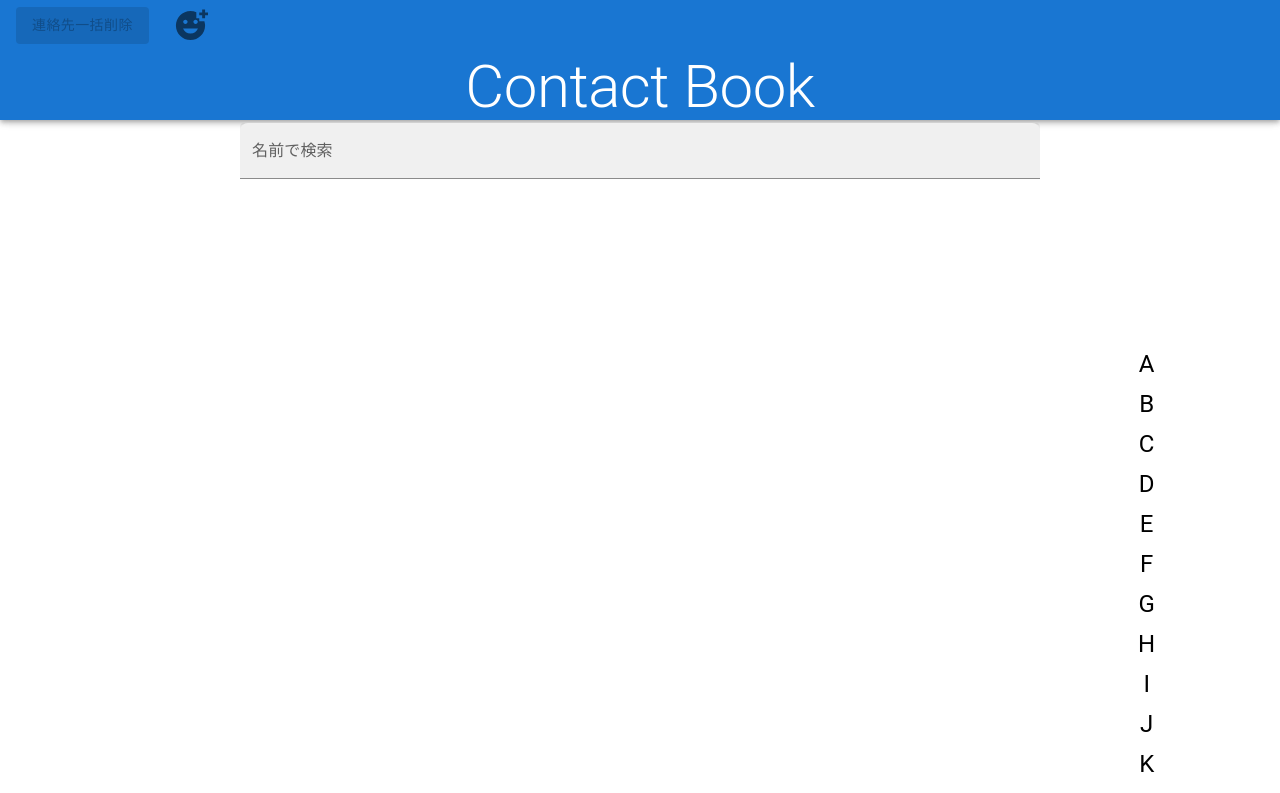
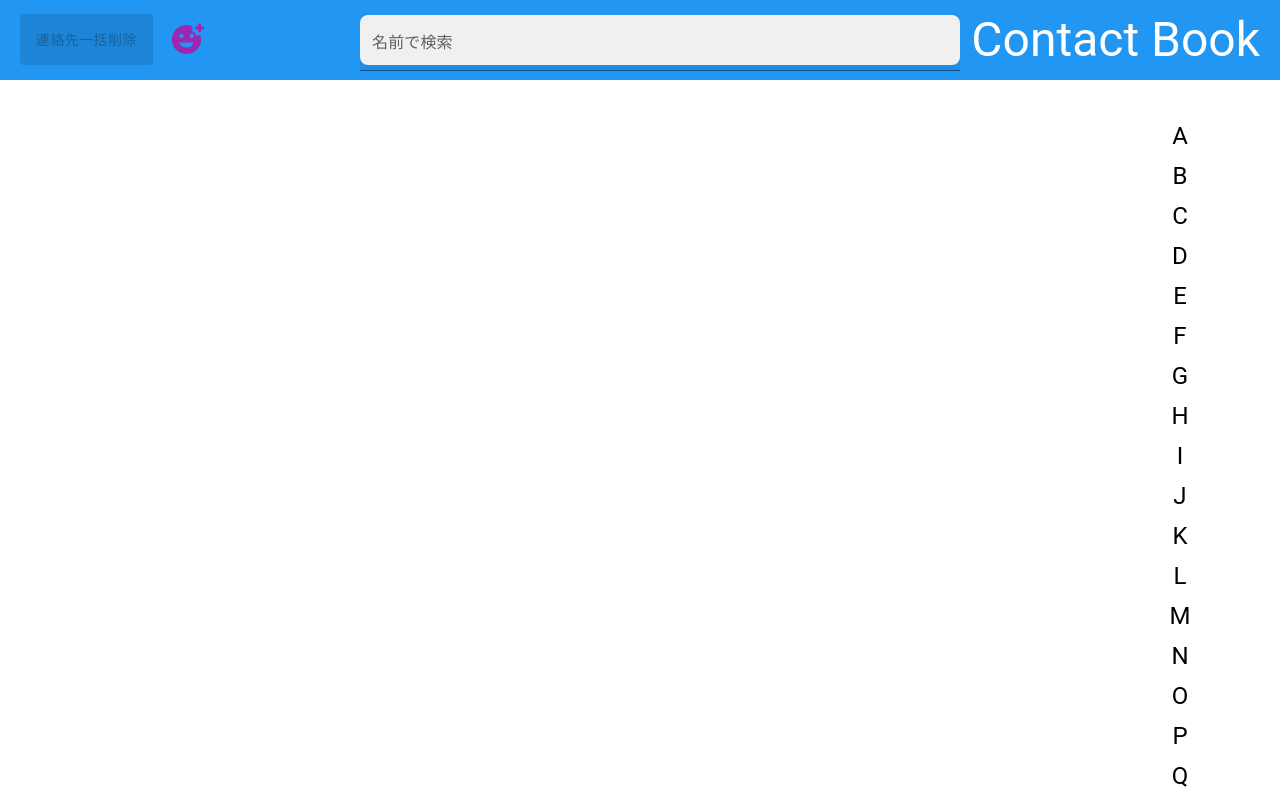
Before and after one commit to N-193Practice/TS_Contact_Book, a React (Vite) app: page / in a window 1280 px wide. Shown: the top 793 px of the page. Built offline with nearby package versions, Linux system fonts and the light colour scheme.

Commit message:
レイアウト修正

```diff
--- a/src/components/ContactList.module.css
+++ b/src/components/ContactList.module.css
@@ -2,26 +2,36 @@
   padding: 10px;
 }
 
+/* グループ全体（頭文字 + カード） */
 .listItem {
+  position: relative; /* 頭文字をカード内に配置 */
+  display: flex;
   flex-direction: column;
   align-items: flex-start;
-  margin-bottom: 16px;
+  gap: 4px;
+  padding: 0 !important;
+  margin: 0 !important;
 }
 
+/* 頭文字（グループタイトル）をカードの左上に配置 */
 .sectionTitle {
-  margin: 16px 0;
+  position: relative; /* 位置をrelativeに変更 */
+  margin-bottom: 8px; /* カードとの間隔を作る */
+  padding-left: 30px;
   font-weight: bold;
   font-size: 1.5rem;
-  text-align: left; /* 左寄せ */
+  text-align: left;
   width: 100%;
 }
 
+/* カードのデザイン */
 .contactCard {
   width: 100%;
-  max-width: 1000px;
+  max-width: 1400px; /* 横幅を広げる */
   box-shadow: 3px 3px 6px rgba(0, 0, 0, 0.1);
-  padding: 16px;
+  padding: 32px 16px 16px 16px; /* 上のpaddingを増やしてタイトルと重ならないように */
   border-radius: 8px;
+  margin-top: 8px; /*  頭文字との間隔を作る */
 }
 
 .checkbox {
--- a/src/components/SearchBar.module.css
+++ b/src/components/SearchBar.module.css
@@ -1,3 +1,4 @@
+/* 検索バーのコンテナ（中央配置） */
 .searchBarContainer {
   width: 100%;
   display: flex;
@@ -5,12 +6,27 @@
   margin-top: 16px;
 }
 
+/* 検索バーのスタイル */
 .searchBar {
-  width: 60%; /* 検索バーの幅を調整 */
-  max-width: 800px; /* 最大幅を設定 */
-  background-color: white;
-  border-radius: 8px;
-  padding: 12px; /* 内側の余白を増やして高さを拡大 */
-  height: 50px; /* 高さを明示的に指定 */
-  font-size: 1.2rem; /* 文字を少し大きくする */
+  width: 80%;
+  max-width: 1000px;
+  background-color: white; /* 背景色を白に統一 */
+  border-radius: 8px; /* 丸みをつける */
+  padding: 12px;
+  height: 50px;
+  font-size: 1.2rem;
+  box-shadow: none !important; /* 影を削除 */
 }
+
+/* MUI のデフォルトの黒い線を削除 */
+.searchBar .MuiFilledInput-root::before {
+  border-bottom: none !important;
+}
+
+.searchBar .MuiFilledInput-root::after {
+  border-bottom: none !important;
+}
+
+.searchBar .MuiInputBase-root {
+  border-bottom: none !important;
+}
--- a/src/components/SearchBar.tsx
+++ b/src/components/SearchBar.tsx
@@ -17,5 +17,4 @@ function SearchBar() {
     />
   );
 }
-
 export default SearchBar;
--- a/src/pages/Home.module.css
+++ b/src/pages/Home.module.css
@@ -1,51 +1,60 @@
-.container {
-  height: 100vh;
-  padding-top: 8rem;
-}
-
-.appBar {
+/* ナビバー全体(fullHD 1920×1080対応) */
+.navbar {
+  display: flex;
+  align-items: center;
+  width: 100vw; /* フルHD対応 */
+  height: 80px; /* 高さ調整 */
+  background-color: #2196f3;
+  color: white;
   position: fixed;
   top: 0;
   left: 0;
-  width: 100%;
-  height: 120px;
-  background-color: #1976d2;
-  display: flex;
-  align-items: center;
-  padding: 0 16px;
+  padding: 0 20px;
+  z-index: 1000;
 }
 
-.buttonContainer {
+/* 上部のボタン＆タイトル */
+.topSection {
   display: flex;
+  justify-content: space-between; /* 左ボタンと右タイトルを分ける */
+  width: 100%;
   align-items: center;
-  width: 100%;
-  gap: 16px;
 }
 
-.deleteButton {
-  font-size: 1.5rem; /* ボタンのフォントサイズを大きくする */
-  padding: 14px 20px; /* ボタンサイズを拡大 */
+/* ボタンを左端に */
+.leftButtons {
+  display: flex;
+  gap: 8px;
 }
 
-.iconButton {
-  font-size: 3rem; /* アイコンのサイズを拡大 */
-  color: white;
+/* タイトルを右端に */
+.title {
+  font-size: 1.75rem; /* h3相当 */
+  font-weight: bold;
+  max-width: 90%; /* 右側に少し余白を作る */
+  padding-right: 40px; /* 右に余裕を持たせる */
 }
 
-.title {
-  font-size: 1.5rem;
-  color: white;
-  text-align: center;
-}
-.searchBarContainer {
-  width: 100%;
-  display: flex;
-  justify-content: center;
-  margin-top: 0;
+/* 検索バーを中央に配置し、幅を広げる */
+.searchBar {
+  position: absolute;
+  left: 50%;
+  transform: translateX(-50%);
+  width: 600px; /* デフォルトの幅 */
+  max-width: 80%; /* 画面幅に応じて調整 */
 }
 
+/* メインコンテンツの余白を削除 */
 .gridContainer {
-  margin-top: 12rem;
+  margin-top: 100px; /* ナビゲーションバーより下に配置 */
   display: flex;
-  justify-content: space-between;
+  justify-content: center; /* カードを中央配置 */
+  width: 100%;
 }
+
+/* 余白の白い部分を削除 */
+body {
+  margin: 0;
+  padding: 0;
+  overflow-x: hidden; /* 横スクロールを防ぐ */
+}
--- a/src/pages/Home.tsx
+++ b/src/pages/Home.tsx
@@ -5,29 +5,22 @@ import SearchBar from '../components/SearchBar';
 import AlphabetBar from '../components/AlphabetBar';
 import ContactFormDialog from '../components/ContactFormDialog';
 import styles from './Home.module.css';
-import {
-  Container,
-  Typography,
-  IconButton,
-  AppBar,
-  Button,
-  Box,
-} from '@mui/material';
+import { Typography, IconButton, Button } from '@mui/material';
 import AddReactionIcon from '@mui/icons-material/AddReaction';
 import Grid from '@mui/material/Grid2';
 function Home() {
   const { handleDeleteMultiple, selectedContacts, handleNewContact } =
     useContacts();
   return (
-    <Container maxWidth="xl" className={styles.container}>
-      {/* ヘッダー (AppBar) */}
-      <AppBar className={styles.appBar}>
-        <Box className={styles.buttonContainer}>
-          {/* 左側に削除ボタンとアイコンを配置 */}
+    <>
+      {/* Navgation */}
+      <nav className={styles.navbar}>
+        {/* 上部（ボタン2つ＋タイトル） */}
+        <div className={styles.topSection}>
+          <div className={styles.leftButtons}>
             <Button
               variant="contained"
               color="error"
-            className={styles.deleteButton}
               onClick={handleDeleteMultiple}
               disabled={selectedContacts.length === 0}
             >
@@ -35,21 +28,23 @@ function Home() {
             </Button>
             <IconButton
               aria-label="新規作成"
+              color="secondary"
               onClick={handleNewContact}
-            className={styles.iconButton}
             >
               <AddReactionIcon fontSize="large" />
             </IconButton>
-        </Box>
-        <Typography variant="h2" className={styles.title}>
+          </div>
+          <Typography variant="h3" className={styles.title}>
             Contact Book
           </Typography>
-        <Box className={styles.searchBarContainer}>
+        </div>
+        {/* SearchBar */}
+        <div className={styles.searchBar}>
           <SearchBar />
-        </Box>
-      </AppBar>
-      {/* メインコンテンツ */}
-      <Grid container className={styles.gridContainer}>
+        </div>
+      </nav>
+      {/* main */}
+      <Grid container className={styles.gridContainer} spacing={2}>
         <Grid size={{ xs: 12, md: 10 }}>
           <ContactList />
         </Grid>
@@ -59,7 +54,7 @@ function Home() {
       </Grid>
       {/* ContactFormDialog */}
       <ContactFormDialog />
-    </Container>
+    </>
   );
 }
 
```
Lines whose indentation alone changed are shown as unchanged.
